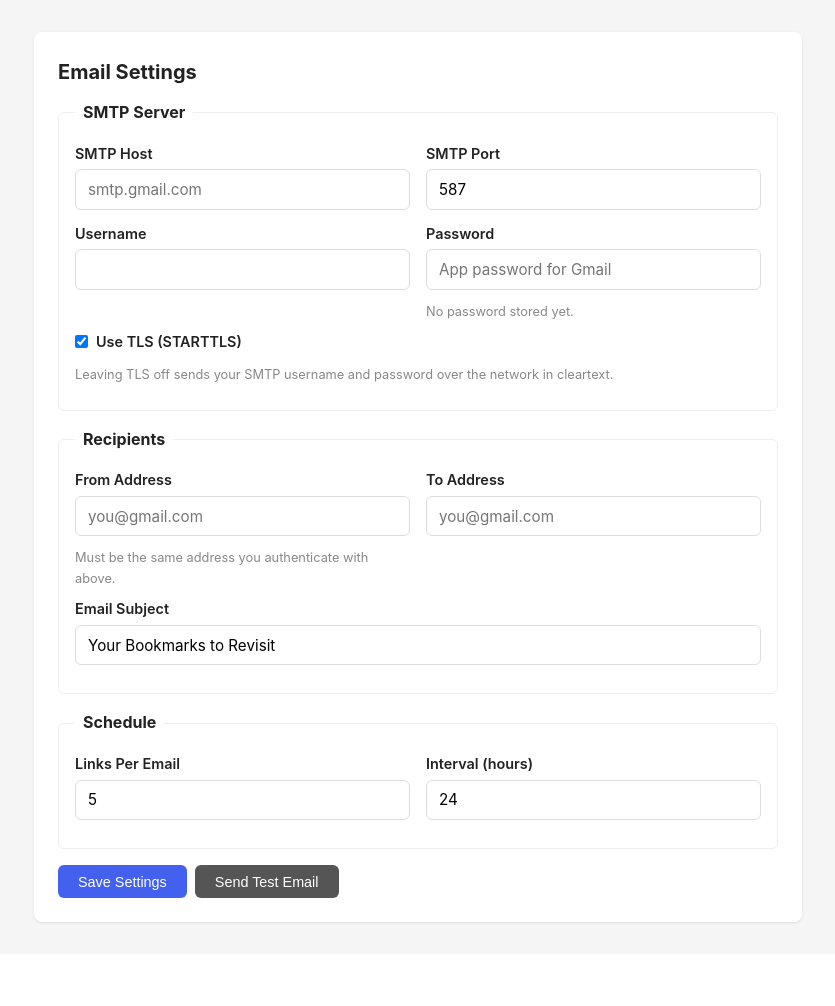
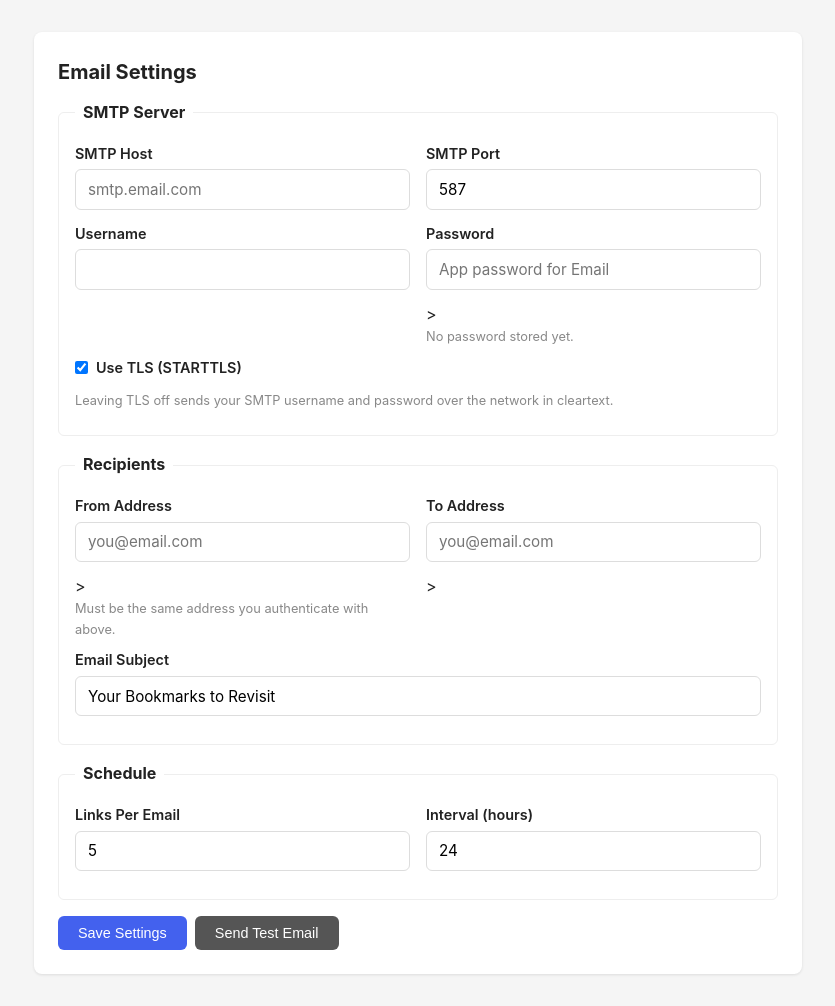
Before and after one commit to AgileBuckle/bookmark-resurfacer, a FastAPI app: page /settings in a window 1280 px wide. Shown: the part 56-1062 px from the top of the page, without its empty margins (222-1057 px from the left). Before the commit the page ends 981 px from the top, so only its background shows below. Run offline with FastAPI, Linux system fonts and the light colour scheme; data comes from the database, SQL or seed files in the repository; data that the repository does not hold is empty.

Commit message:
changed gmail to email

```diff
--- a/app/templates/settings.html
+++ b/app/templates/settings.html
@@ -17,7 +17,7 @@
                 <div>
                     <label for="smtp_host">SMTP Host</label>
                     <input type="text" id="smtp_host" name="smtp_host" value="{{ settings.smtp_host }}"
-                           maxlength="255" placeholder="smtp.gmail.com">
+                           maxlength="255" placeholder="smtp.email.com">
                 </div>
                 <div>
                     <label for="smtp_port">SMTP Port</label>
@@ -37,7 +37,7 @@
                     <label for="smtp_password">Password</label>
                     <input type="password" id="smtp_password" name="smtp_password" value=""
                            maxlength="1024" autocomplete="new-password"
-                           placeholder="{% if settings.smtp_password_set %}Stored — leave blank to keep{% else %}App password for Gmail{% endif %}">
+                           placeholder="{% if settings.smtp_password_set %}Stored — leave blank to keep{% else %}App password for Email{% endif %}">>
                     <small class="hint">
                         {% if settings.smtp_password_set %}
                             A password is stored. Leave this blank to keep it.
@@ -67,13 +67,13 @@
                 <div>
                     <label for="email_from">From Address</label>
                     <input type="email" id="email_from" name="email_from" value="{{ settings.email_from }}"
-                           maxlength="320" placeholder="you@gmail.com">
+                           maxlength="320" placeholder="you@email.com">>
                     <small class="hint">Must be the same address you authenticate with above.</small>
                 </div>
                 <div>
                     <label for="email_to">To Address</label>
                     <input type="email" id="email_to" name="email_to" value="{{ settings.email_to }}"
-                           maxlength="320" placeholder="you@gmail.com">
+                           maxlength="320" placeholder="you@email.com">>
                 </div>
             </div>
             <div>
```
Also changed, not shown: README.md.
